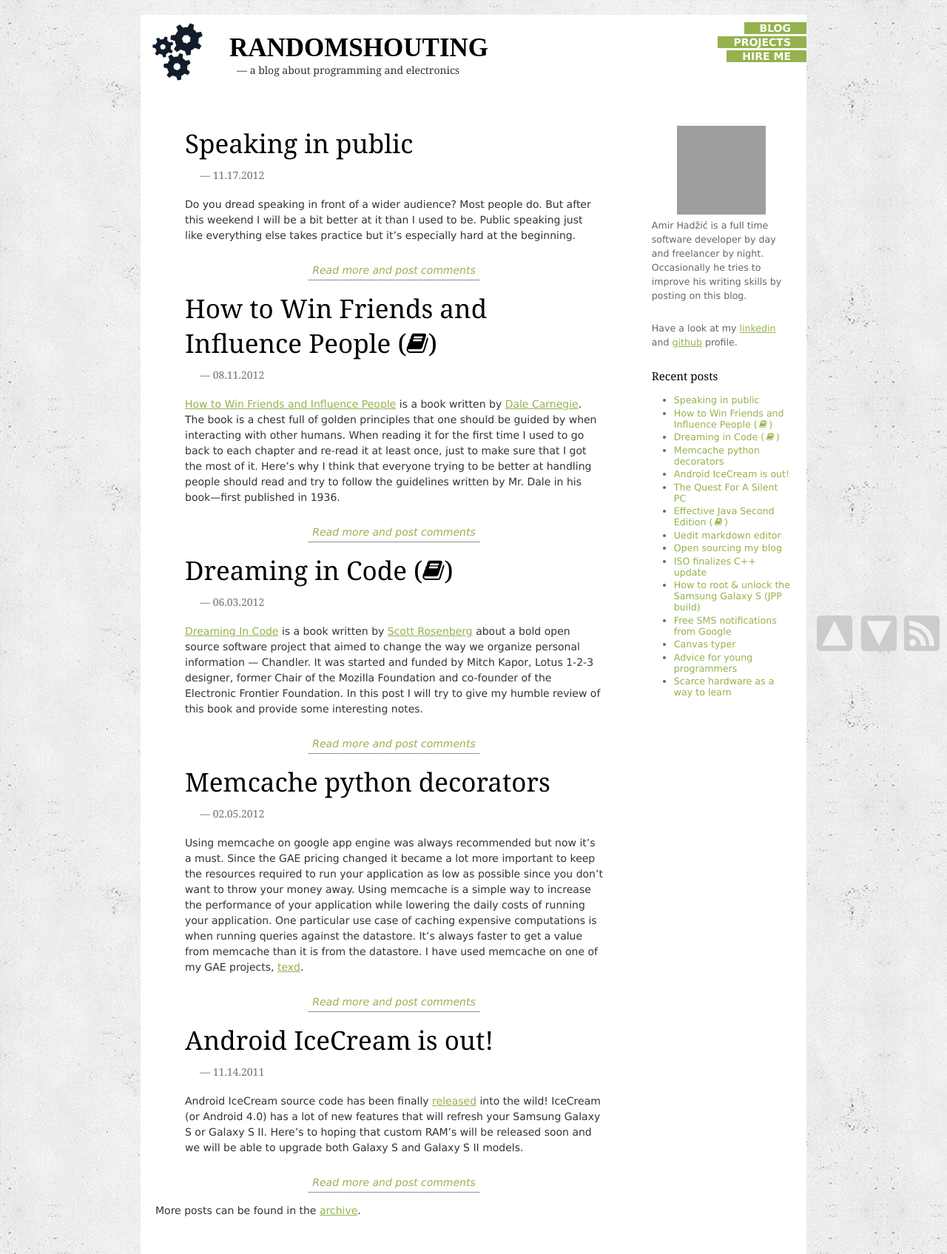
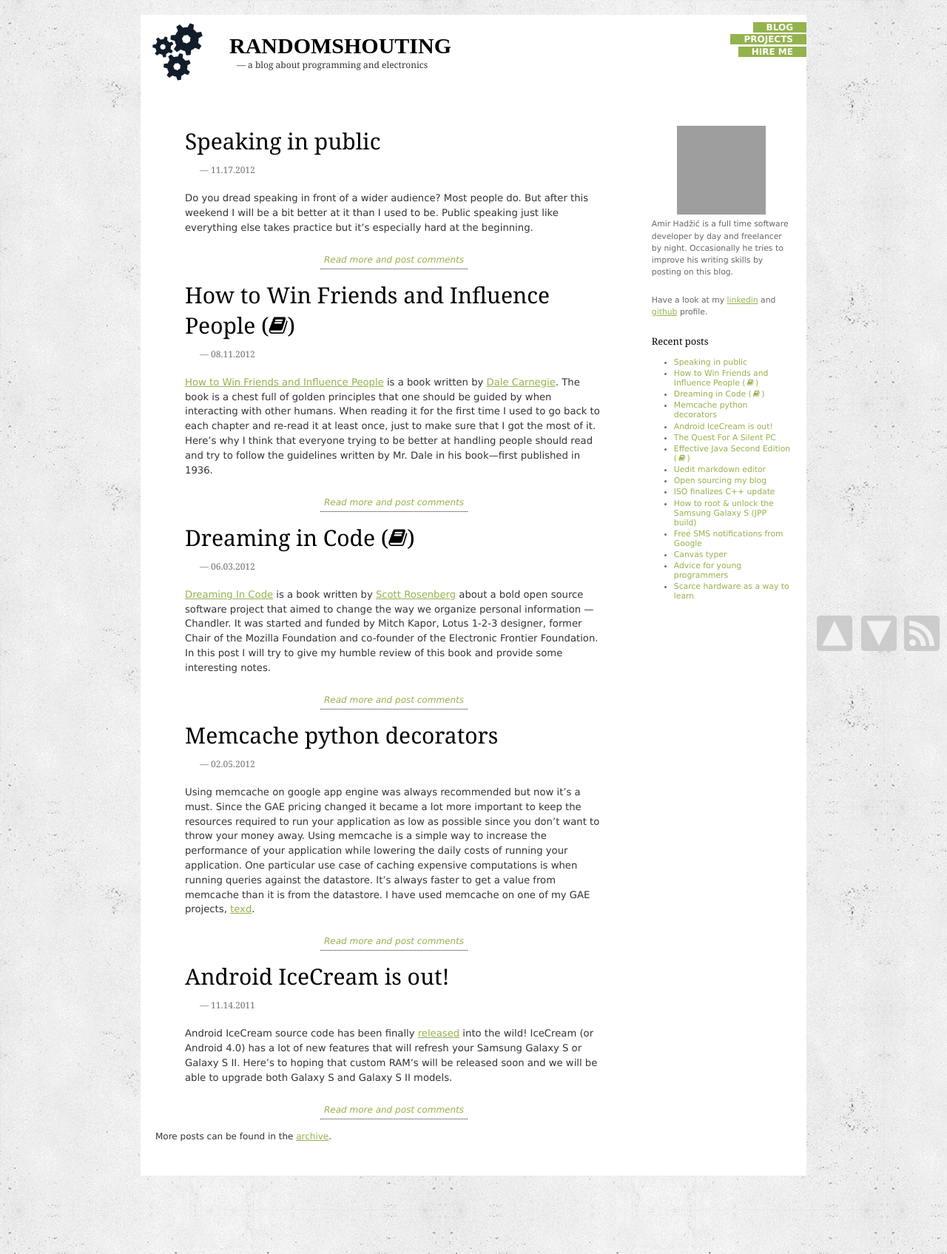
Before and after one commit to amir-hadzic/amir-hadzic.github.com, a Jekyll site: the page built from index.html, in a window 1280 px wide. Shown: the whole page at 74% size. Built offline with Jekyll 4.4.1, drawn with Linux system fonts in a browser that asks for light colours; some web fonts are replaced; grey boxes are pictures that could not be loaded.

Commit message:
Make post font smaller.

```diff
--- a/index.html
+++ b/index.html
@@ -4,10 +4,12 @@ title: Randomshouting | Amir Hadžić | a blog about programming and electronics
 ---
 <div id="frontpage-posts">
 {% for post in site.posts limit:5%}
-    <div class="post">
+    <div class="post post-frontpage">
         <a class="nostylelink" href="{{ post.url }}"><h1 class="post-title">{{ post.title }} {% if post.bookreview %}(<i class="icon-book"></i>){% endif %} </h1></a>
         <h2 class="post-date">— {{ post.date | date: "%m.%d.%Y" }}</h2>
-        {{ post.content | replace:'more start -->','' | replace:'<!-- more end','' }}
+        <span class="post-excerpt">
+            {{ post.content | replace:'more start -->','' | replace:'<!-- more end','' }}
+        </span>
 
         <center>
             <a style="border-bottom: 1px dotted #222; padding: 5px;"class="more" href="{{ post.url }}">Read more and post comments</a>
--- a/static/style.css
+++ b/static/style.css
@@ -50,7 +50,8 @@ table {
 
 /* </CSS RESET> */
 body {
-  background-color: #f1f1f1; }
+  background-color: #f1f1f1;
+  font-size: 12px; }
 
 b {
   font-weight: bold; }
@@ -172,6 +173,9 @@ hr.header {
 .post {
   padding: 0px 40px 20px 40px; }
 
+.post-excerpt {
+  font-size: 1.1em; }
+
 a.more {
   font-size: 1.0em;
   text-decoration: none;
--- a/static/style.scss
+++ b/static/style.scss
@@ -58,6 +58,7 @@ table {
 
 body {
     background-color: #f1f1f1;
+    font-size: 12px;
 }
 
 b {
@@ -226,6 +227,11 @@ hr.header
     padding: 0px 40px 20px 40px;
 }
 
+.post-excerpt
+{
+    font-size: 1.1em;
+}
+
 a.more{
     font-size: 1.0em;
     text-decoration: none;
```
